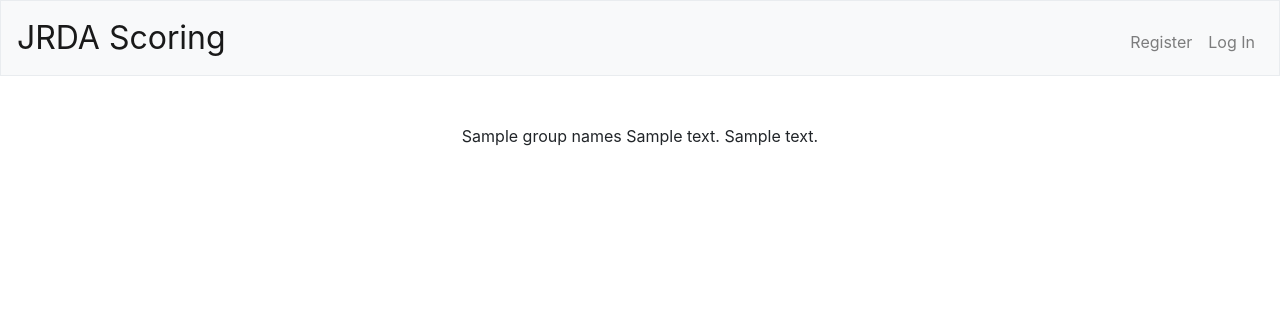
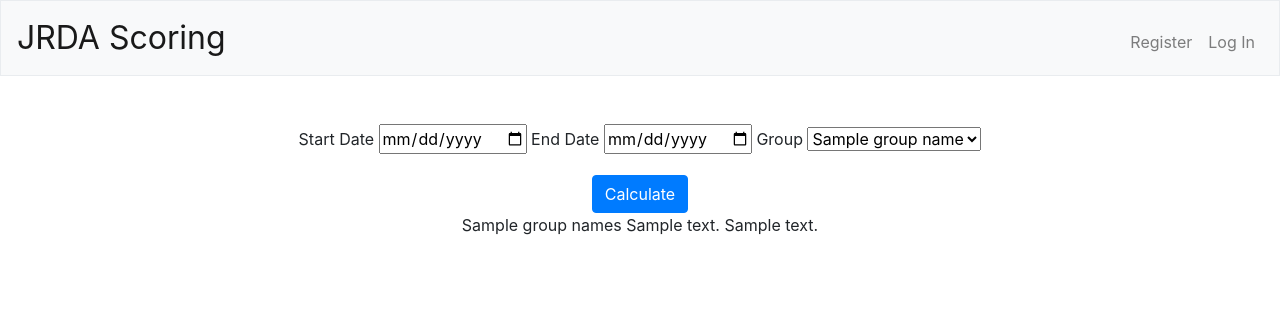
Before and after one commit to OmarTheJRDAPal/scoring, a Flask app: template templates/rankings.html in a window 1280 px wide. Shown: the top 336 px of the page. Run offline with Flask 2, Linux system fonts and the light colour scheme; the template is opened without the code that fills it: most values are stand-ins (such as "Sample title", 1, 10 or a date in 2020); some libraries are stand-ins or nearby versions.

Commit message:
recalculate/rankings

```diff
--- a/application.py
+++ b/application.py
@@ -346,10 +346,16 @@ def enter():
 
 def calculate_group_ranking_point_averages(start_date, end_date, group_id=None):
 
+	kwargs = dict({
+		"start_date": start_date,
+		"end_date": end_date,
+	})
+
 	if group_id is None:
 		group_id_filter_str = "1"
 	else:
 		group_id_filter_str = "group_id = :group_id"
+		kwargs["group_id"] = group_id
 
 	result = db.execute("""
 			SELECT team_id, group_name, group_id, division_name, league_name, division_id, SUM(1.0 * team_game_group_ranking_points) / COUNT(*) as team_group_rp_average FROM
@@ -370,7 +376,7 @@ def calculate_group_ranking_point_averages(start_date, end_date, group_id=None):
 			)
 			GROUP BY team_id, group_id
 			ORDER BY team_group_rp_average DESC
-	""", start_date=start_date, end_date=end_date, group_id=group_id)
+	""", **kwargs)
 	division_group_rankings = defaultdict(lambda: [])
 
 	division_names = dict({})
@@ -386,28 +392,50 @@ def calculate_group_ranking_point_averages(start_date, end_date, group_id=None):
 
 	return group_names, division_names, division_group_rankings
 
+@app.route("/recalculate", methods=["POST", "GET"])
+@login_required
+def recalculate():
 
-@app.route("/rankings", methods=["POST", "GET"])
+    # User reached route via POST (as by submitting a form via POST)
+    if request.method == "POST":
+
+        start_date_raw = request.form.get("start_date")
+        end_date_raw = request.form.get("end_date")
+        strength_rating_memo = request.form.get("strength_rating_memo")
+        print start_date_raw, end_date_raw, strength_rating_memo
+        return render_template("recalculate_result.html")
+    else:
+        return render_template("recalculate.html")
+
+
+
+@app.route("/rankings", methods=["GET"])
 @login_required
 def rankings():
-    if not request.args.get("start_date"):
-        return apology("must provide start date", 400)
+
+
+    groups_result = db.execute("SELECT id, name FROM groups")
+    group_names = {}
+    for row in groups_result:
+        group_names[row["id"]] = row["name"]
 
     start_date_raw = request.args.get("start_date")
+    end_date_raw = request.args.get("end_date")
+    group_id_raw = request.args.get("group_id")
 
-    if not request.args.get("end_date"):
-        return apology("must provide end date", 400)
+    if not start_date_raw or not end_date_raw or not group_id_raw:
+        return render_template("rankings.html", group_names=group_names, start_date=start_date_raw, end_date=end_date_raw, group_id=group_id_raw)
 
-    group_id = None
-    if request.args.get("group_id"):
-        group_id = int(request.args.get("group_id"))
+    if not request.args.get("group_id"):
+        return apology("must provide group id", 400)
 
-    end_date_raw = request.args.get("end_date")
+    group_id = int(group_id_raw)
+
     start_date = datetime.datetime.strptime(start_date_raw, "%Y-%m-%d")
     end_date = datetime.datetime.strptime(end_date_raw, "%Y-%m-%d")
 
     group_names, division_names, division_group_rankings = calculate_group_ranking_point_averages(start_date, end_date, group_id=group_id)
-    return render_template("rankings.html", group_names=group_names, division_names=division_names, division_group_rankings=division_group_rankings)
+    return render_template("rankings.html", group_names=group_names, division_names=division_names, division_group_rankings=division_group_rankings, start_date=start_date_raw, end_date=end_date_raw, group_id=group_id_raw)
 
 
 @app.route("/ratings", methods=["GET"])
--- a/templates/rankings.html
+++ b/templates/rankings.html
@@ -5,6 +5,24 @@
 {% endblock %}
 
 {% block main %}
+    <form action="/rankings" method="get">
+        <div class="form-group">
+		    <label for="start_date_input">Start Date</label>
+	        <input type="date" name="start_date" id="start_date_input" value="{{start_date}}"/>
+
+		    <label for="end_date_input">End Date</label>
+	        <input type="date" name="end_date" id="end_date_input" value="{{end_date}}"/>
+
+
+		    <label for="group_select">Group</label>
+		  	<select id="group_select" name="group_id" value="{{group_id}}">
+	  		{% for id in group_names %}
+		    	<option value="{{ id}}">{{ group_names[id] }}</option>
+	  		{% endfor %}
+	    	</select>
+        </div>
+        <button class="btn btn-primary" type="submit">Calculate</button>
+    </form>
     {{group_names}}
     {{division_names}}
     {{division_group_rankings}}
```
Also changed, not shown: 2 other files.
